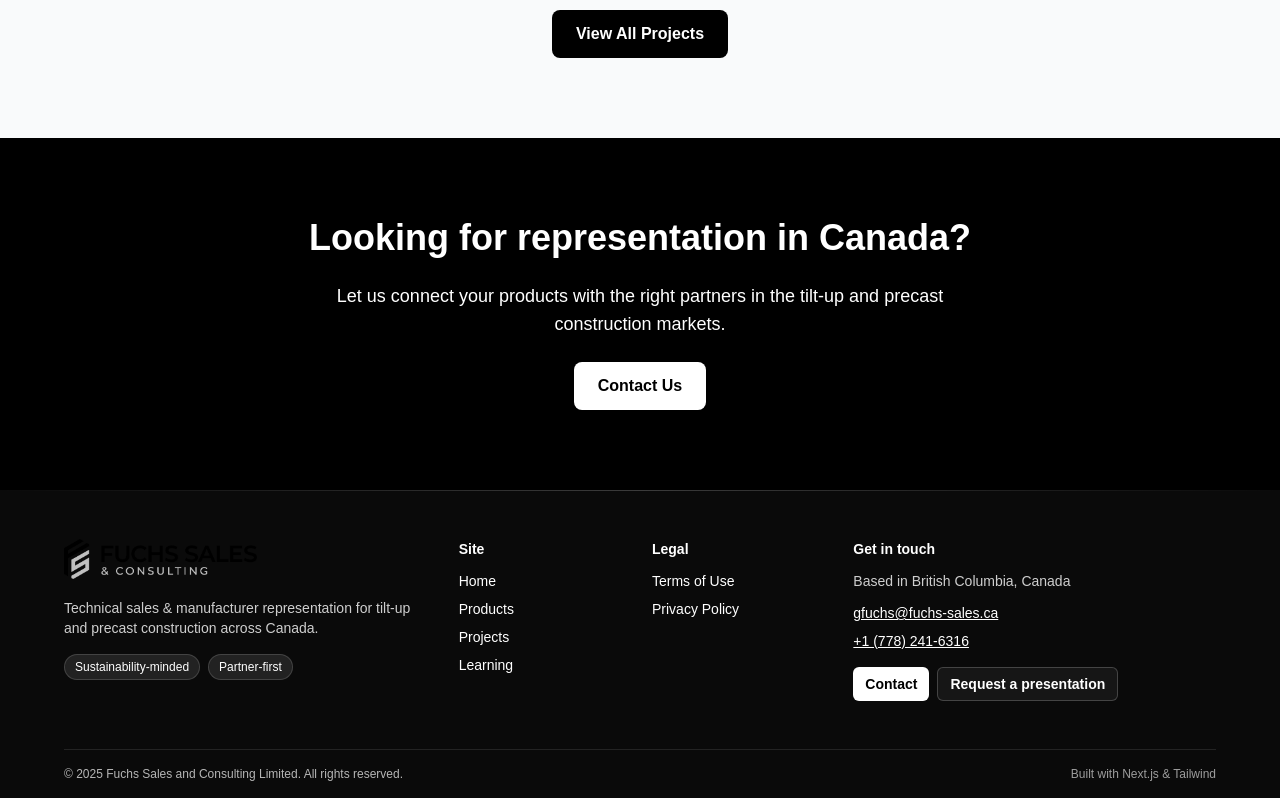
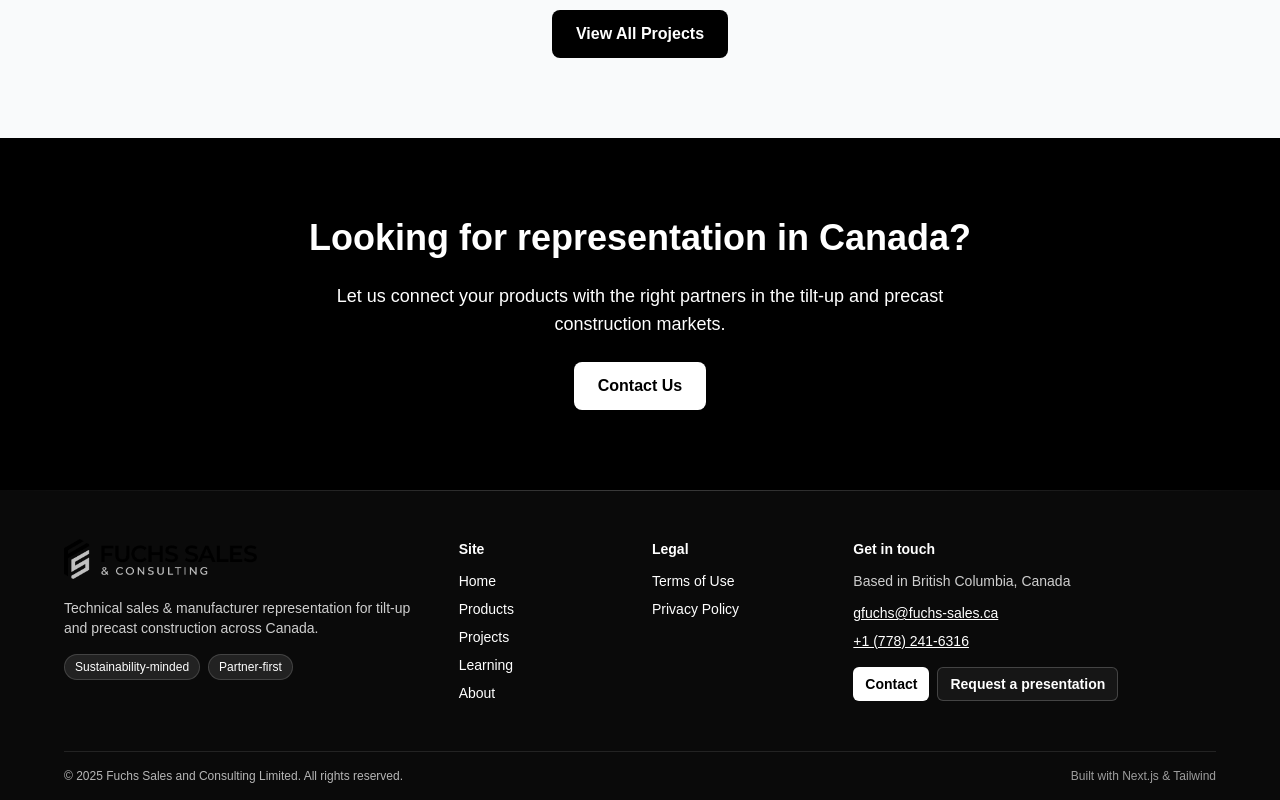
Before and after one commit to MatthewFuchs/dad-portfolio, a Next.js app: page / in a window 1280 px wide. Shown: the part 2329-3129 px from the top of the page. Built offline with nearby package versions, Linux system fonts and the light colour scheme.

Commit message:
Added analytics

```diff
--- a/app/layout.tsx
+++ b/app/layout.tsx
@@ -5,6 +5,7 @@ import Footer from "../components/Footer";
 import JsonLd from "../components/JsonLd";
 import Script from "next/script";
 import { SpeedInsights } from "@vercel/speed-insights/next";
+import { Analytics } from "@vercel/analytics/next";
 
 export const metadata: Metadata = {
   metadataBase: new URL("https://fuchs-sales.ca"),
@@ -89,6 +90,7 @@ export default function RootLayout({
           }}
         />
         <SpeedInsights />
+        <Analytics />
       </body>
     </html>
   );
--- a/components/Footer.tsx
+++ b/components/Footer.tsx
@@ -78,6 +78,14 @@ export default function Footer() {
                     className="hover:underline hover:text-white/90"
                   >
                     Learning
+                  </Link>
+                </li>
+                <li>
+                  <Link
+                    href="/about"
+                    className="hover:underline hover:text-white/90"
+                  >
+                    About
                   </Link>
                 </li>
               </ul>
--- a/package.json
+++ b/package.json
@@ -13,6 +13,7 @@
     "test": "npm run test:unit && npm run test:e2e"
   },
   "dependencies": {
+    "@vercel/analytics": "^1.5.0",
     "@vercel/speed-insights": "^1.2.0",
     "lucide-react": "^0.544.0",
     "next": "15.5.3",
```
Also changed, not shown: 1 other file (tests, documents, lock files or other folders).
